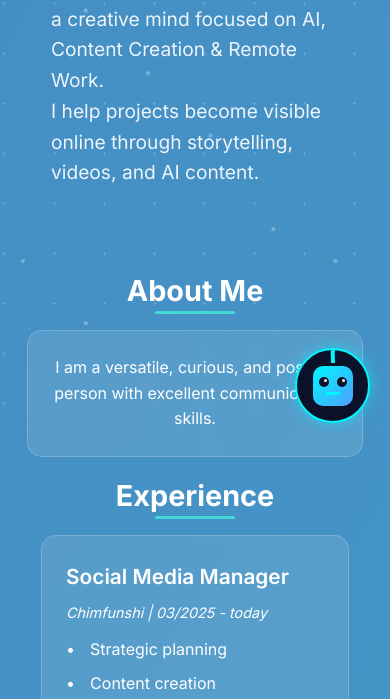
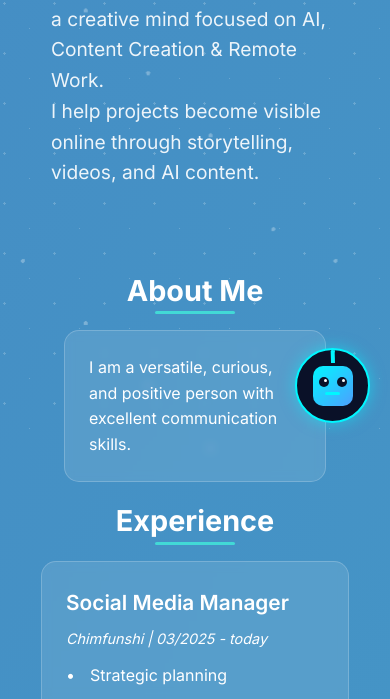
Before and after one commit to sheos9/resume, a website: page index.html in a window 390 px wide. Shown: the part 401-1100 px from the top of the page. Drawn offline with Linux system fonts and the light colour scheme.

Commit message:
fix: adjust about section milky background width for mobile

```diff
--- a/styles.css
+++ b/styles.css
@@ -666,19 +666,16 @@ body::after {
 
 /* About Me Section - Enhanced */
 #about p {
+    font-size: 1rem;
+    line-height: 1.6;
+    padding: 1.5rem;
+    max-width: 70%;
+    margin-left: auto;
+    margin-right: auto;
     background: rgba(255, 255, 255, 0.1);
-    padding: 2rem;
     border-radius: 15px;
-    margin: 0 auto;
-    max-width: 800px;
-    font-size: 1.15rem;
-    line-height: 1.5;
-    position: relative;
     backdrop-filter: blur(5px);
     border: 1px solid rgba(255, 255, 255, 0.2);
-    transition: all 0.3s ease;
-    z-index: 1;
-    text-align: center;
 }
 
 #about p:hover {
@@ -1063,7 +1060,7 @@ body::after {
         font-size: 1rem;
         line-height: 1.6;
         padding: 1.5rem;
-        max-width: 90%;
+        max-width: 70%;
         margin-left: auto;
         margin-right: auto;
         background: rgba(255, 255, 255, 0.1);
```
